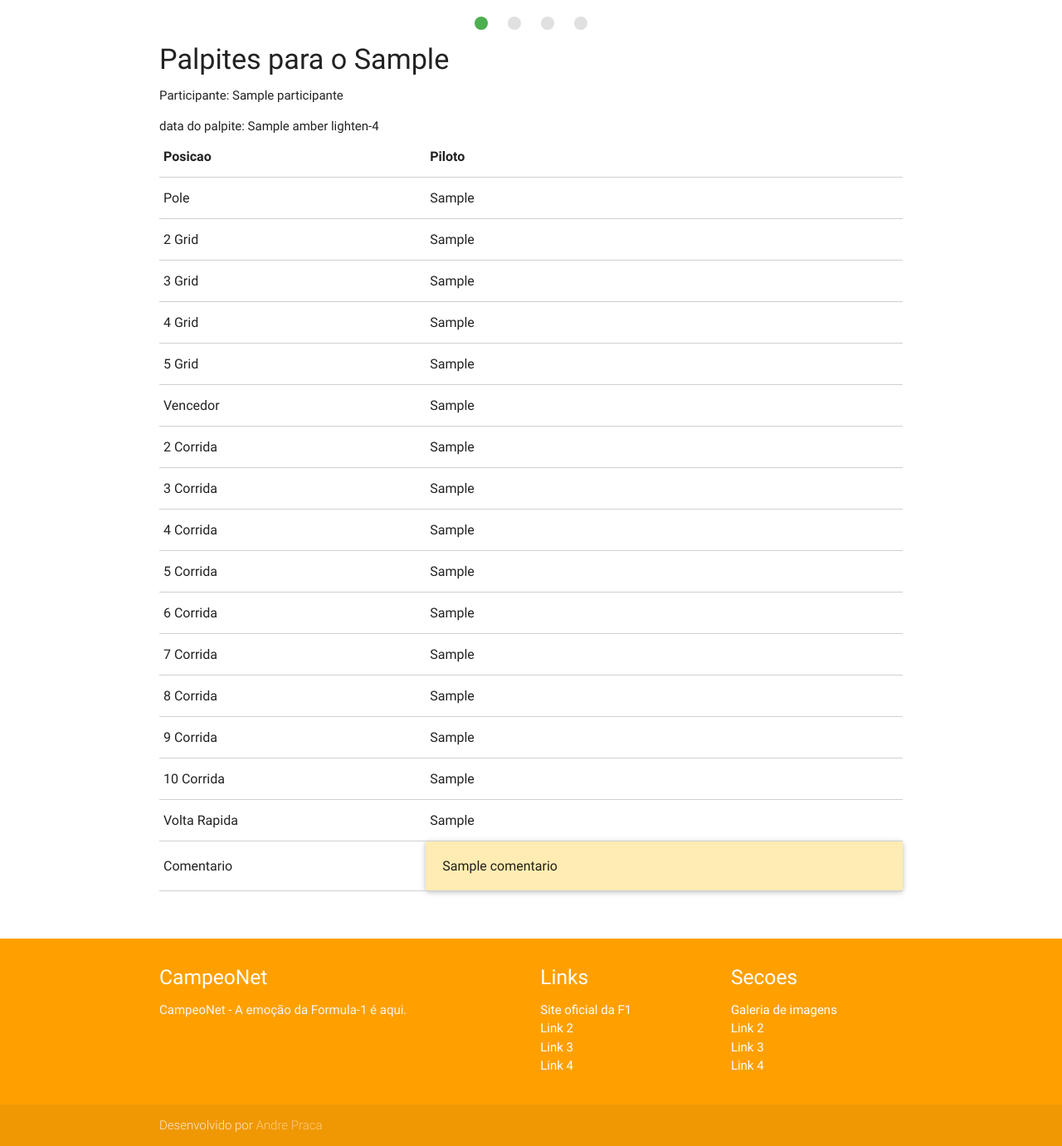
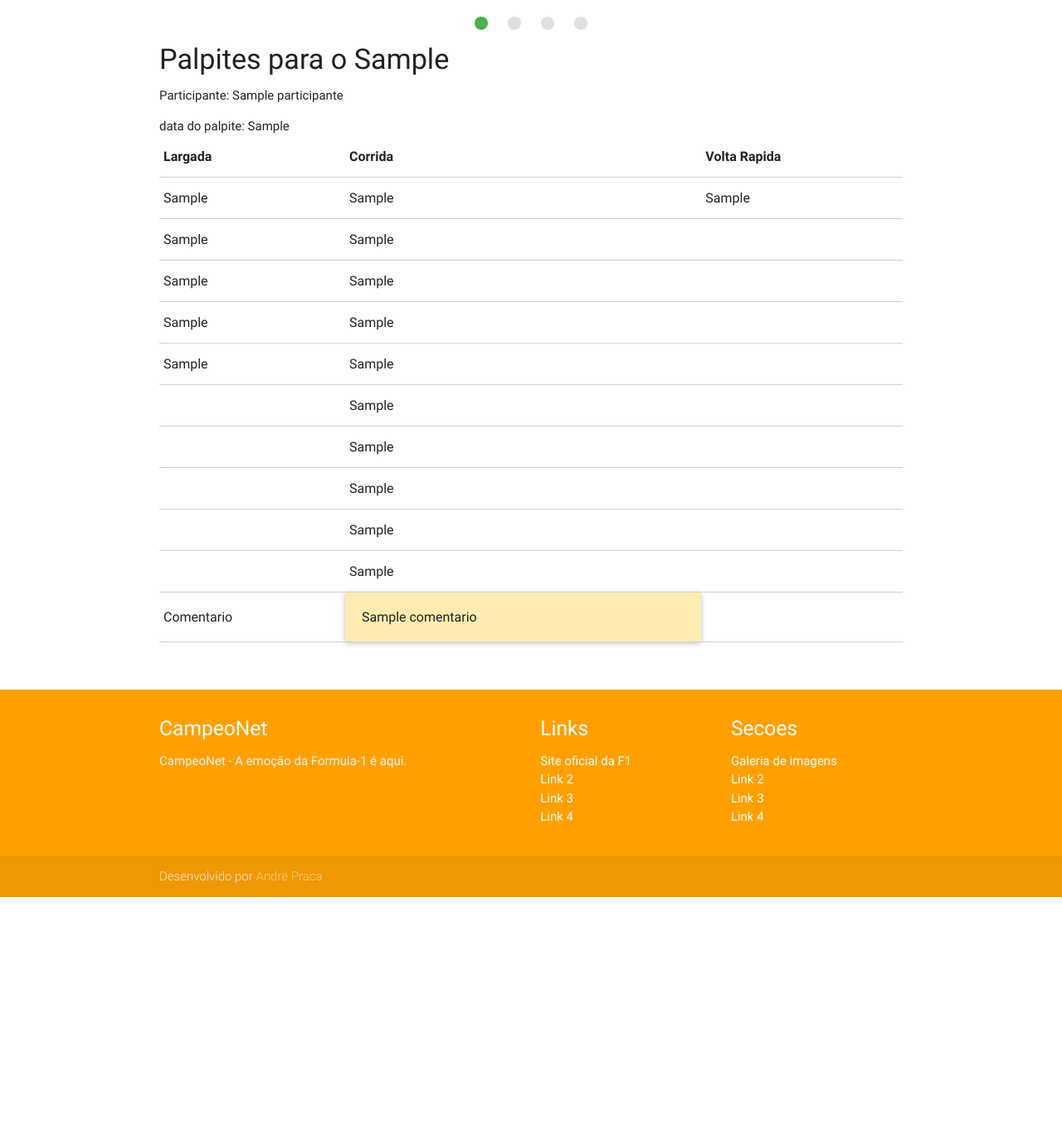
Before and after one commit to apracapinheiro/projetocampeonet, a Django app: template palpites/templates/palpite-participante.html in a window 1280 px wide. Shown: the part 500-1881 px from the top of the page at 83% size. After the commit the page ends 1581 px from the top, so only its background shows below. Run offline with Django 3.2, Linux system fonts and the light colour scheme; the template is opened without the code that fills it: most values are stand-ins (such as "Sample title", 1, 10 or a date in 2020); parts of the project's set-up code (start-up, migrations or seed data) failed here and were passed over; some libraries are stand-ins or nearby versions.

Commit message:
Alterado o layout da listagem do palpite realizado pelo participante.

```diff
--- a/palpites/templates/palpite-participante.html
+++ b/palpites/templates/palpite-participante.html
@@ -5,78 +5,56 @@
     {% for palpite in object_list %}
         Participante: {{ palpite.participante }}
         <p> data do palpite: {{ palpite.data_palpite }}
-        <table class="bordered highlight">
-            <tr>
-                <th>Posicao</th>
-                <th>Piloto<br></th>
+        <table class="bordered highligh center-align">
+            <tr class="center">
+                <th>Largada</th>
+                <th>Corrida</th>
+                <th>Volta Rapida</th>
             </tr>
             <tr>
-                <td>Pole<br></td>
                 <td>{{ palpite.palp_pole }}<br></td>
+                <td>{{ palpite.palp_vencedor }}</td>
+                <td>{{ palpite.palp_volta }}</td>
             </tr>
               <tr>
-                <td>2 Grid<br></td>
                 <td>{{ palpite.palp_segLarg }}<br></td>
-              </tr>
-              <tr>
-                <td>3 Grid<br></td>
-                <td>{{ palpite.palp_tercLarg }}<br></td>
-              </tr>
-              <tr>
-                <td>4 Grid<br></td>
-                <td>{{ palpite.palp_quaLarg }}</td>
-              </tr>
-              <tr>
-                <td>5 Grid<br></td>
-                <td>{{ palpite.palp_quinLarg }}</td>
-              </tr>
-              <tr>
-                <td>Vencedor</td>
-                <td>{{ palpite.palp_vencedor }}</td>
-              </tr>
-              <tr>
-                <td>2 Corrida<br></td>
                 <td>{{ palpite.palp_vegLug }}</td>
               </tr>
               <tr>
-                <td>3 Corrida</td>
+                <td>{{ palpite.palp_tercLarg }}<br></td>
                 <td>{{ palpite.palp_tercLug }}</td>
               </tr>
               <tr>
-                <td>4 Corrida</td>
+                <td>{{ palpite.palp_quaLarg }}</td>
                 <td>{{ palpite.palp_quaLug }}</td>
               </tr>
               <tr>
-                <td>5 Corrida</td>
+                <td>{{ palpite.palp_quinLarg }}</td>
                 <td>{{ palpite.palp_quinLug }}</td>
               </tr>
               <tr>
-                <td>6 Corrida</td>
+                  <td></td>
                 <td>{{ palpite.palp_sexLug }}</td>
               </tr>
               <tr>
-                <td>7 Corrida</td>
+                  <td></td>
                 <td>{{ palpite.palp_setLug }}</td>
               </tr>
               <tr>
-                <td>8 Corrida</td>
+                  <td></td>
                 <td>{{ palpite.palp_oitLug }}</td>
               </tr>
               <tr>
-                <td>9 Corrida</td>
+                  <td></td>
                 <td>{{ palpite.palp_nonLug }}</td>
               </tr>
               <tr>
-                <td>10 Corrida<br></td>
+                  <td></td>
                 <td>{{ palpite.palp_decLug }}</td>
               </tr>
               <tr>
-                <td>Volta Rapida<br></td>
-                <td>{{ palpite.palp_volta }}</td>
-              </tr>
-              <tr>
                   <td>Comentario</td>
-                  <td class="card-panel amber lighten-4">{{ palpite.comentario }}</td>amber lighten-4
+                  <td class="card-panel amber lighten-4">{{ palpite.comentario }}</td>
               </tr>
         </table>
         <br>
@@ -89,71 +67,58 @@
 
 <table>
   <tr>
-    <th>Posicao</th>
-    <th>Piloto<br></th>
+    <th>Largada</th>
+    <th>Corrida</th>
+    <th>Volta</th>
   </tr>
   <tr>
-    <td>Pole<br></td>
-    <td>P1<br></td>
+    <td>1p</td>
+    <td>1p</td>
+    <td>1v</td>
   </tr>
   <tr>
-    <td>2 Grid<br></td>
-    <td>P2<br></td>
-  </tr>
-  <tr>
-    <td>3 Grid<br></td>
-    <td>P3<br></td>
-  </tr>
-  <tr>
-    <td>4 Grid<br></td>
-    <td>P4</td>
-  </tr>
-  <tr>
-    <td>5 Grid<br></td>
-    <td>P5</td>
-  </tr>
-  <tr>
-    <td>Vencedor</td>
-    <td>P6</td>
-  </tr>
-  <tr>
-    <td>2 Corrida<br></td>
-    <td>P7</td>
-  </tr>
-  <tr>
-    <td>3 Corrida</td>
-    <td>P8</td>
-  </tr>
-  <tr>
-    <td>4 Corrida</td>
-    <td>P9</td>
-  </tr>
-  <tr>
-    <td>5 Corrida</td>
-    <td>P10</td>
-  </tr>
-  <tr>
-    <td>6 Corrida</td>
+    <td>2p</td>
+    <td>2p</td>
     <td></td>
   </tr>
   <tr>
-    <td>7 Corrida</td>
+    <td>3p</td>
+    <td>3p</td>
     <td></td>
   </tr>
   <tr>
-    <td>8 Corrida</td>
+    <td>4p</td>
+    <td>4p</td>
     <td></td>
   </tr>
   <tr>
-    <td>9 Corrida</td>
+    <td>5p</td>
+    <td>5p</td>
     <td></td>
   </tr>
   <tr>
-    <td>10 Corrida<br></td>
+    <td>6l</td>
+    <td>6p</td>
     <td></td>
   </tr>
   <tr>
-    <td>Volta Rapida<br></td>
+    <td>7l</td>
+    <td>7p</td>
+    <td></td>
+  </tr>
+  <tr>
+    <td>8l</td>
+    <td>8p</td>
+    <td></td>
+  </tr>
+  <tr>
+    <td>9l</td>
+    <td>9p</td>
+    <td></td>
+  </tr>
+  <tr>
+    <td>10l</td>
+    <td>10p</td>
     <td></td>
   </tr>
 </table>
```
Also changed, not shown: palpites/views.py (+3 -12 lines), db.sqlite3.
